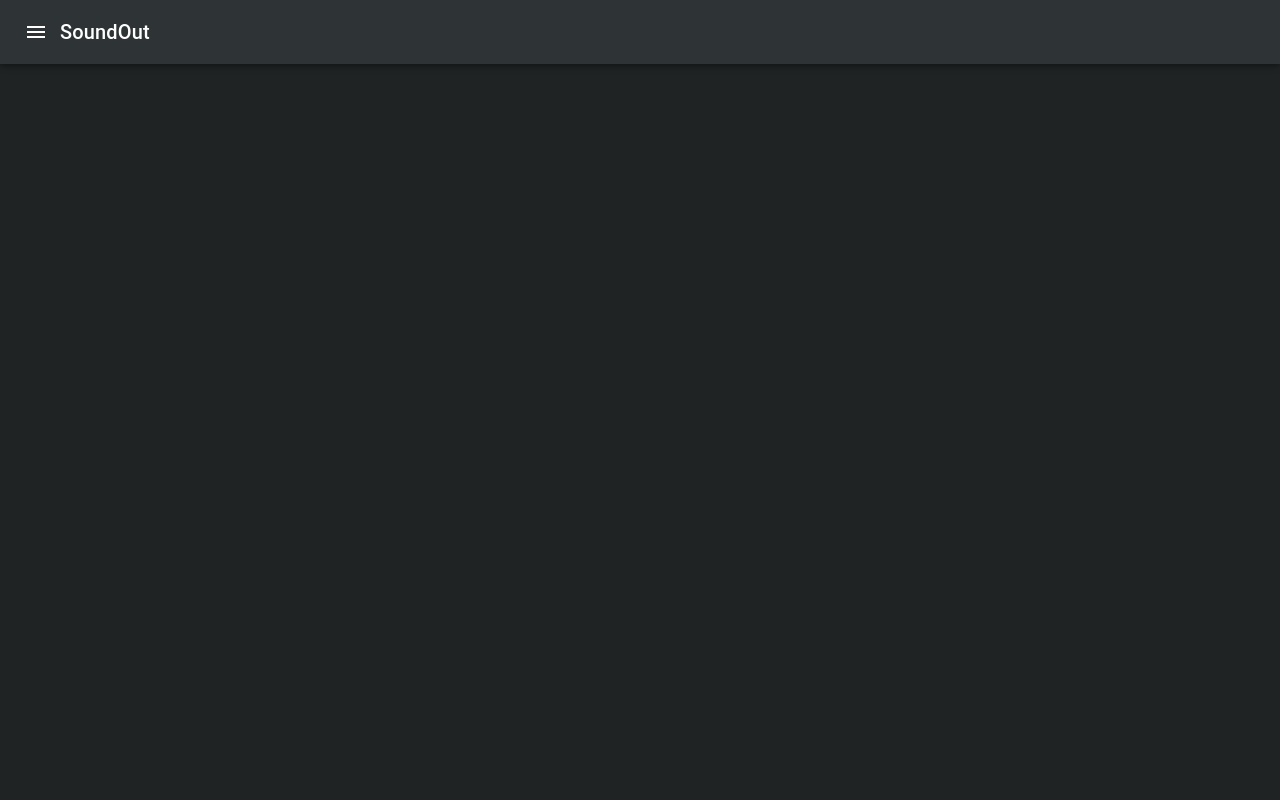
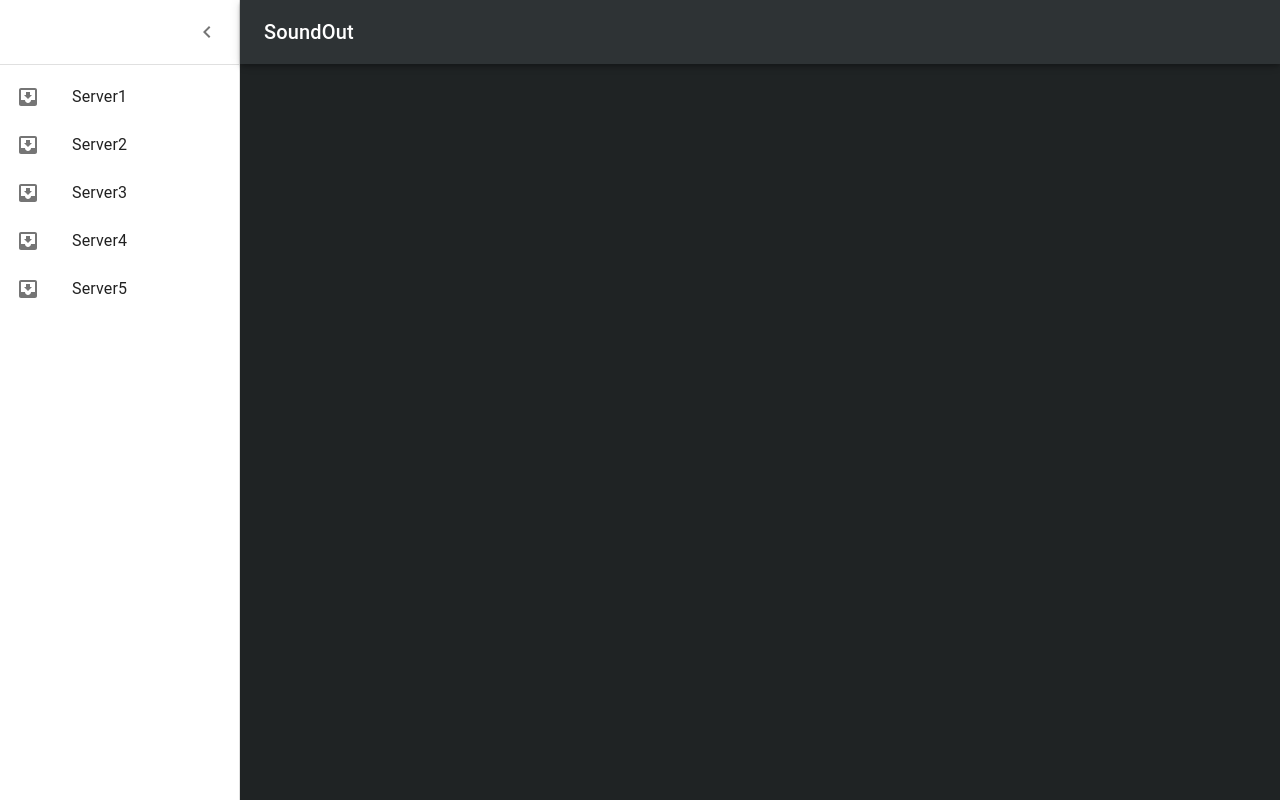
Before and after one commit to SoundOutOrganization/MusicPlayer, a React (Create React App) app: page / in a window 1280 px wide. Built offline with nearby package versions, Linux system fonts and the light colour scheme.

Commit message:
add serverListMenu component

```diff
--- a/package.json
+++ b/package.json
@@ -16,6 +16,7 @@
     "@testing-library/react": "^11.1.0",
     "@testing-library/user-event": "^12.1.10",
     "@types/material-ui": "^0.21.8",
+    "clsx": "^1.1.1",
     "cross-env": "^7.0.2",
     "electron-is-dev": "^1.2.0",
     "react": "^17.0.1",
--- a/src/components/App.tsx
+++ b/src/components/App.tsx
@@ -1,9 +1,45 @@
 import React, { Component } from 'react'
 import HeaderBar from './HeaderBar'
-export default class App extends Component {
-  render() {
-    return (
-        <HeaderBar/>
-    );
-  }
+import ServerListMenu from './ServerListMenu'
+
+const FAKE_SERVER_LIST = [
+    'Server1', 'Server2', 'Server3', 'Server4', 'Server5'
+]
+
+type AppState = {
+  serverListMenuDisplayed: boolean
 }
+
+export default class App extends Component<{}, AppState> {
+
+    constructor(props: {})   {
+        super(props)
+        this.state = {
+            serverListMenuDisplayed: true
+        }
+        this.setServerListMenuDisplayed = this.setServerListMenuDisplayed.bind(this)
+    }
+
+    setServerListMenuDisplayed() {
+        const newServerListMenuDisplayed = !this.state.serverListMenuDisplayed
+        this.setState({
+            serverListMenuDisplayed: newServerListMenuDisplayed
+        })
+    }
+
+    render() {
+        const { serverListMenuDisplayed } = this.state
+        return (
+            <>
+                <HeaderBar
+                    setServerListMenuDisplayed={this.setServerListMenuDisplayed}
+                />
+                <ServerListMenu
+                    open={serverListMenuDisplayed}
+                    serverList={FAKE_SERVER_LIST}
+                    setServerListMenuDisplayed={this.setServerListMenuDisplayed}
+                />
+            </>
+        );
+    }
+}
--- a/src/components/HeaderBar.tsx
+++ b/src/components/HeaderBar.tsx
@@ -3,18 +3,71 @@ import {
     AppBar,
     Toolbar,
     IconButton,
-    Typography
+    Typography,
+    Theme,
 } from '@material-ui/core'
 import MenuIcon from '@material-ui/icons/Menu'
+import { createStyles, makeStyles } from '@material-ui/styles'
+import clsx from 'clsx'
 
-export default function HeaderBar() {
+const drawerWidth = 240;
+
+const useStyles = makeStyles((theme: Theme) => createStyles({
+    appBar: {
+        zIndex: theme.zIndex.drawer + 1,
+        transition: theme.transitions.create(['width', 'margin'], {
+            easing: theme.transitions.easing.sharp,
+            duration: theme.transitions.duration.leavingScreen,
+        }),
+    },
+    appBarShift: {
+        marginLeft: drawerWidth,
+        width: `calc(100% - ${drawerWidth}px)`,
+        transition: theme.transitions.create(['width', 'margin'], {
+          easing: theme.transitions.easing.sharp,
+          duration: theme.transitions.duration.enteringScreen,
+        }),
+    },
+    menuButton: {
+        marginRight: 36,
+    },
+    hide: {
+        display: 'none',
+    },
+}))
+
+type HeaderBarProps = {
+    setServerListMenuDisplayed: (event: React.MouseEvent<HTMLButtonElement>) => void
+}
+
+export default function HeaderBar(props: HeaderBarProps) {
+    const classes = useStyles()
+    const { setServerListMenuDisplayed } = props
+
     return (
-        <AppBar>
+        <AppBar
+            position="fixed"
+            className = {
+                clsx(classes.appBar, {
+                    [classes.appBarShift]: true
+                })
+            }
+        >
             <Toolbar>
-                <IconButton edge="start" color="inherit" aria-label="menu">
+                <IconButton
+                    color="inherit"
+                    aria-label="menu"
+                    onClick={setServerListMenuDisplayed}
+                    edge="start"
+                    className={
+                        clsx(classes.menuButton, {
+                            [classes.hide]: true
+                        })
+                    }
+                >
                     <MenuIcon/>
                 </IconButton>
-                <Typography variant="h6">
+                <Typography variant="h6" noWrap>
                     SoundOut
                 </Typography>
             </Toolbar>
--- /dev/null
+++ b/src/components/ServerListMenu.tsx
@@ -0,0 +1,99 @@
+import React from 'react'
+import {
+    Drawer,
+    Divider,
+    List,
+    ListItemText,
+    ListItem,
+    ListItemIcon,
+    IconButton,
+    Theme
+} from '@material-ui/core'
+import { createStyles, makeStyles, useTheme} from '@material-ui/styles'
+import InboxIcon from '@material-ui/icons/MoveToInbox'
+import ChevronLeftIcon from '@material-ui/icons/ChevronLeft'
+import ChevronRightIcon from '@material-ui/icons/ChevronRight'
+import clsx from 'clsx'
+
+const drawerWidth = 240
+
+const useStyles = makeStyles((theme: Theme) => createStyles({
+    drawer: {
+        width: drawerWidth,
+        flexShrink: 0,
+        whiteSpace: 'nowrap',
+    },
+    drawerOpen: {
+        width: drawerWidth,
+        transition: theme.transitions.create('width', {
+            easing: theme.transitions.easing.sharp,
+            duration: theme.transitions.duration.enteringScreen,
+        }),
+    },
+    drawerClose: {
+        transition: theme.transitions.create('width', {
+            easing: theme.transitions.easing.sharp,
+            duration: theme.transitions.duration.leavingScreen,
+        }),
+        overflowX: 'hidden',
+        width: theme.spacing(7) + 1,
+        [theme.breakpoints.up('sm')]: {
+            width: theme.spacing(9) + 1,
+        },
+    },
+    toolbar: {
+        display: 'flex',
+        alignItems: 'center',
+        justifyContent: 'flex-end',
+        padding: theme.spacing(0, 1),
+        // necessary for content to be below app bar
+        ...theme.mixins.toolbar,
+    },
+}))
+
+type ServerListMenuProps = {
+    open: boolean,
+    serverList: string[],
+    setServerListMenuDisplayed: (event: React.MouseEvent<HTMLButtonElement>) => void
+}
+
+export default function ServerListMenu(props: ServerListMenuProps) {
+    const { open, serverList, setServerListMenuDisplayed } = props
+    const classes = useStyles()
+    const theme = useTheme()
+
+    return (
+        <Drawer
+        variant="permanent"
+        className={clsx(classes.drawer, {
+          [classes.drawerOpen]: open,
+          [classes.drawerClose]: !open,
+        })}
+        classes={{
+          paper: clsx({
+            [classes.drawerOpen]: open,
+            [classes.drawerClose]: !open,
+          }),
+        }}
+        >
+            <div className={classes.toolbar}>
+                <IconButton onClick={setServerListMenuDisplayed}>
+                    <ChevronLeftIcon/>
+                </IconButton>
+            </div>
+            <Divider/>
+            <List>
+                {
+                    serverList.map((serverName: String, index) => (
+                        <ListItem button key={index}>
+                            <ListItemIcon>
+                                <InboxIcon />
+                            </ListItemIcon>
+                            <ListItemText primary={serverName} />
+                        </ListItem>
+                    ))
+                }
+            </List>
+        </Drawer>
+    )
+}
--- a/src/utils/theme.js
+++ b/src/utils/theme.js
@@ -12,4 +12,5 @@ export default createMuiTheme({
         default: '#1f2324'
     }
   },
+  direction: 'ltr'
 });
```
Also changed, not shown: 2 other files (tests, documents, lock files or other folders).
